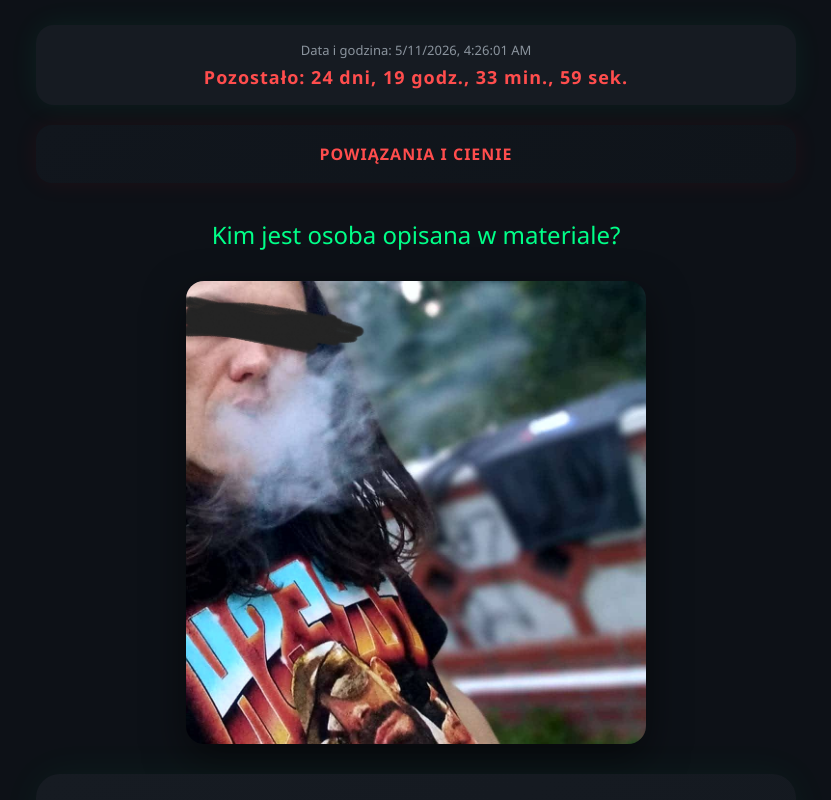
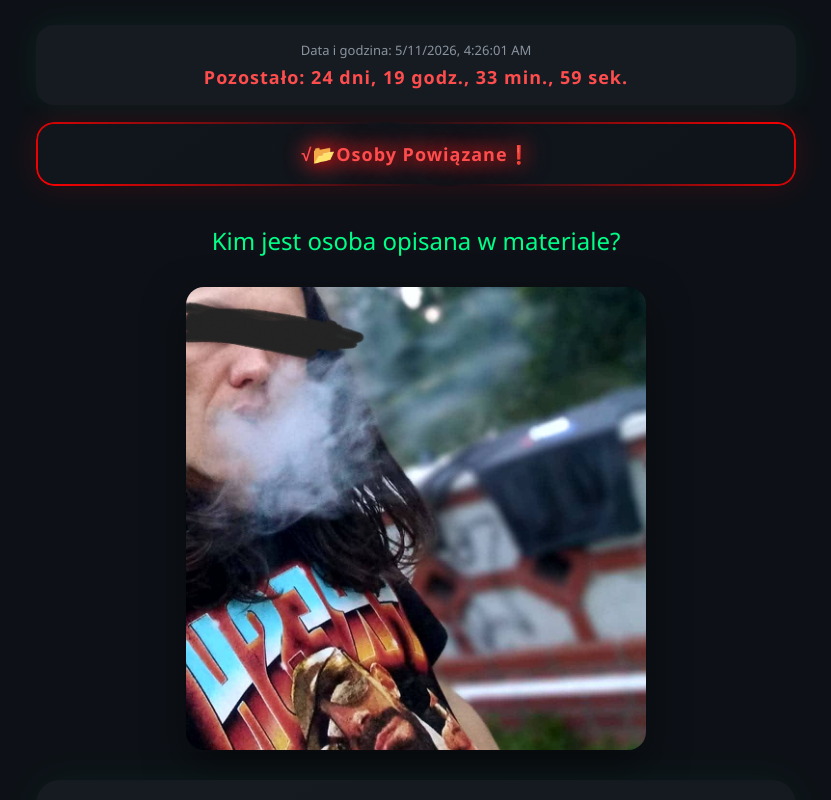
Before and after one commit to HistoriaPrawdziwa/HistoriaSCW, a plain HTML site: page index.html in a window 1280 px wide. Shown: the top 800 px of the page, without its empty margins (224-1055 px from the left). Drawn offline with Linux system fonts and the light colour scheme.

Commit message:
Update index.html

```diff
--- a/index.html
+++ b/index.html
@@ -44,32 +44,74 @@ body {
   letter-spacing: 1px;
 }
 
-/* NOWA SEKCJA */
+/* ===== ANIMOWANA SEKCJA ===== */
 .shadow-section {
+  position: relative;
   background: linear-gradient(145deg,#11161d,#0f141a);
-  padding: 18px;
-  border-radius: 16px;
+  padding: 20px;
+  border-radius: 18px;
   margin-bottom: 35px;
   text-align: center;
-  box-shadow: 0 0 25px rgba(255,0,0,0.08);
+  overflow: hidden;
+  animation: floatBox 4s ease-in-out infinite;
+  box-shadow: 0 0 30px rgba(255,0,0,0.15);
+}
+
+.shadow-section a {
+  font-size: 18px;
+  font-weight: bold;
+  text-decoration: none;
+  letter-spacing: 1px;
+  color: #ff4d4d;
+  position: relative;
+  z-index: 2;
   transition: 0.3s ease;
 }
 
+/* Neon puls */
 .shadow-section a {
-  color: #ff4d4d;
-  font-weight: bold;
-  text-decoration: none;
-  letter-spacing: 1px;
+  animation: pulseGlow 2s infinite;
+}
+
+@keyframes pulseGlow {
+  0% { text-shadow: 0 0 5px #ff0000; }
+  50% { text-shadow: 0 0 18px #ff0000, 0 0 28px #ff4d4d; }
+  100% { text-shadow: 0 0 5px #ff0000; }
+}
+
+/* Delikatne unoszenie */
+@keyframes floatBox {
+  0% { transform: translateY(0px); }
+  50% { transform: translateY(-6px); }
+  100% { transform: translateY(0px); }
+}
+
+/* Obramowanie świetlne */
+.shadow-section::before {
+  content: "";
+  position: absolute;
+  inset: 0;
+  border-radius: 18px;
+  padding: 2px;
+  background: linear-gradient(45deg, #ff0000, transparent, #ff0000);
+  -webkit-mask:
+    linear-gradient(#000 0 0) content-box,
+    linear-gradient(#000 0 0);
+  -webkit-mask-composite: xor;
+          mask-composite: exclude;
+  animation: borderMove 4s linear infinite;
+}
+
+@keyframes borderMove {
+  0% { background-position: 0% 50%; }
+  100% { background-position: 200% 50%; }
 }
 
 .shadow-section:hover {
-  transform: scale(1.02);
+  transform: scale(1.04);
 }
 
-.shadow-section a:hover {
-  text-decoration: underline;
-}
-
+/* NAGŁÓWEK */
 h2 {
   text-align: center;
   color: #00ff88;
@@ -134,9 +176,8 @@ h2 {
   <div class="countdown" id="countdown"></div>
 </div>
 
-<!-- PRZENIESIONA I ZMIENIONA SEKCJA -->
 <div class="shadow-section">
-  <a href="osoby.html">POWIĄZANIA I CIENIE</a>
+  <a href="osoby.html">√📂Osoby Powiązane❗</a>
 </div>
 
 <h2>Kim jest osoba opisana w materiale?</h2>
@@ -160,7 +201,6 @@ h2 {
 <p>Zwykle oznaczało to drobną przysługę — papierosy, piwo ze stacji, coś w tym stylu. W zamian porcja amfetaminy. Tym razem ton był inny. Krótszy. Bardziej napięty. Umówiliśmy się w połowie drogi do jego „bazy”, czyli garażu przy domu. Nie wiedziałem jeszcze, że idę nie po zwykłą działkę, lecz po początek historii, którą dopiero później zacznę składać w całość)</p>
 
 </div>
-
 </div>
 
 <script>
```
